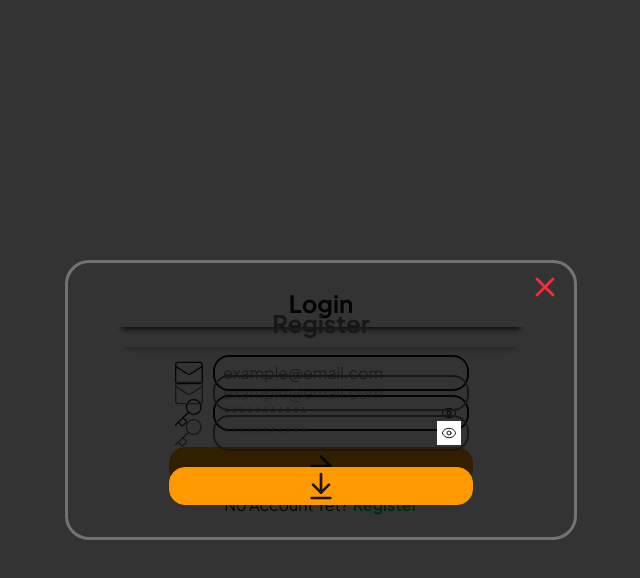
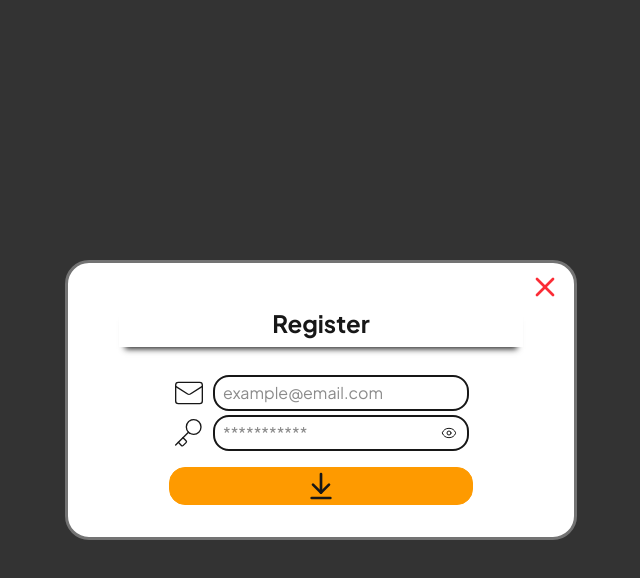
Before and after one commit to marjannuel/ai-integrated-calorie-tracker, a Next.js app: page /login in a window 1280 px wide. Both pictures are taken after a click on the element "Register". Shown: the top 578 px of the page, without its empty margins (319-959 px from the left). Built offline with nearby package versions, Linux system fonts and the light colour scheme.

Commit message:
Fixed Register Modal UI

```diff
--- a/app/login/page.tsx
+++ b/app/login/page.tsx
@@ -89,7 +89,7 @@ export default function LoginPage(){
             {isOpen && (
                 <div className='fixed inset-0 z-50 bg-black/80 flex justify-center items-center'
                 onClick={() =>  setIsOpen(false)}>
-                    <form className='relative z-10 dark:bg-neutral-900 w-[90%] max-w-md md:max-w-lg border-3 rounded-3xl border-neutral-500 flex flex-col items-center gap-1 pb-5'
+                    <form className='relative z-10 dark:bg-neutral-900 bg-white w-[90%] max-w-md md:max-w-lg border-3 rounded-3xl border-neutral-500 flex flex-col items-center gap-1 pb-5'
                     onSubmit={handleRegister}
                     onClick={(e) => e.stopPropagation()}>
                         <div className='w-[95%] pt-1 md:pt-2 flex justify-end items-center'>
```
